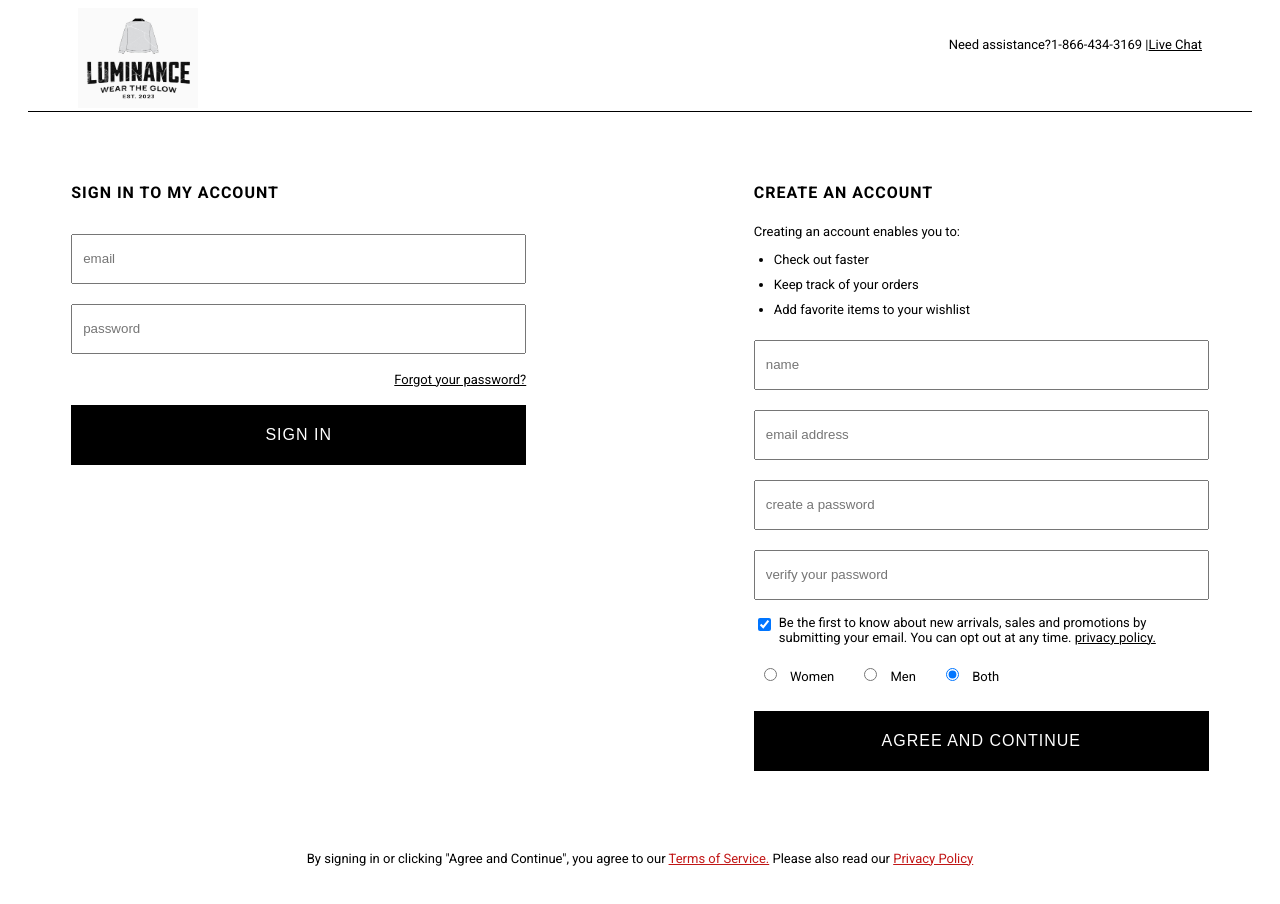
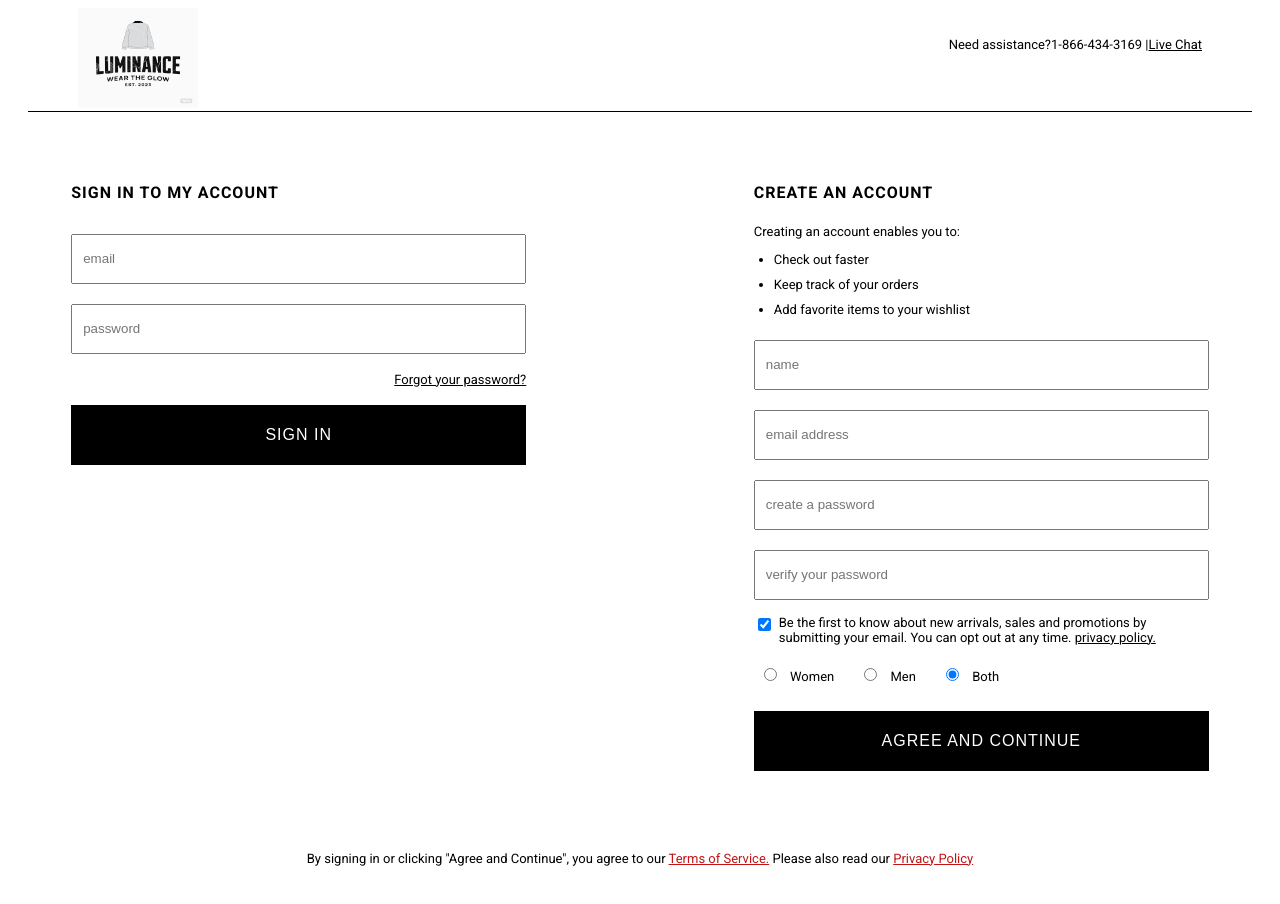
Before and after one commit to Koshur1504/loop-illusionist-8901, a website: page frontend/pages/Login/login.html in a window 1280 px wide. Drawn offline with Linux system fonts and the light colour scheme.

Commit message:
login/signup page added

```diff
--- a/frontend/pages/Login/login.html
+++ b/frontend/pages/Login/login.html
@@ -17,7 +17,7 @@
   <!---------------------- Navbar ------------------------>
   <div class="top">
     <div class="logo">
-      <img src="logo.jpeg" alt="">
+      <img src="../../assets/logo.jpeg" alt="">
     </div>
     <div class="contact"><span>Need assistance?</span><span>1-866-434-3169 |</span><span><a href="#">Live Chat</a></span></div>
   </div>
```
Also changed, not shown: frontend/pages/Login/logo.jpeg (deleted).
